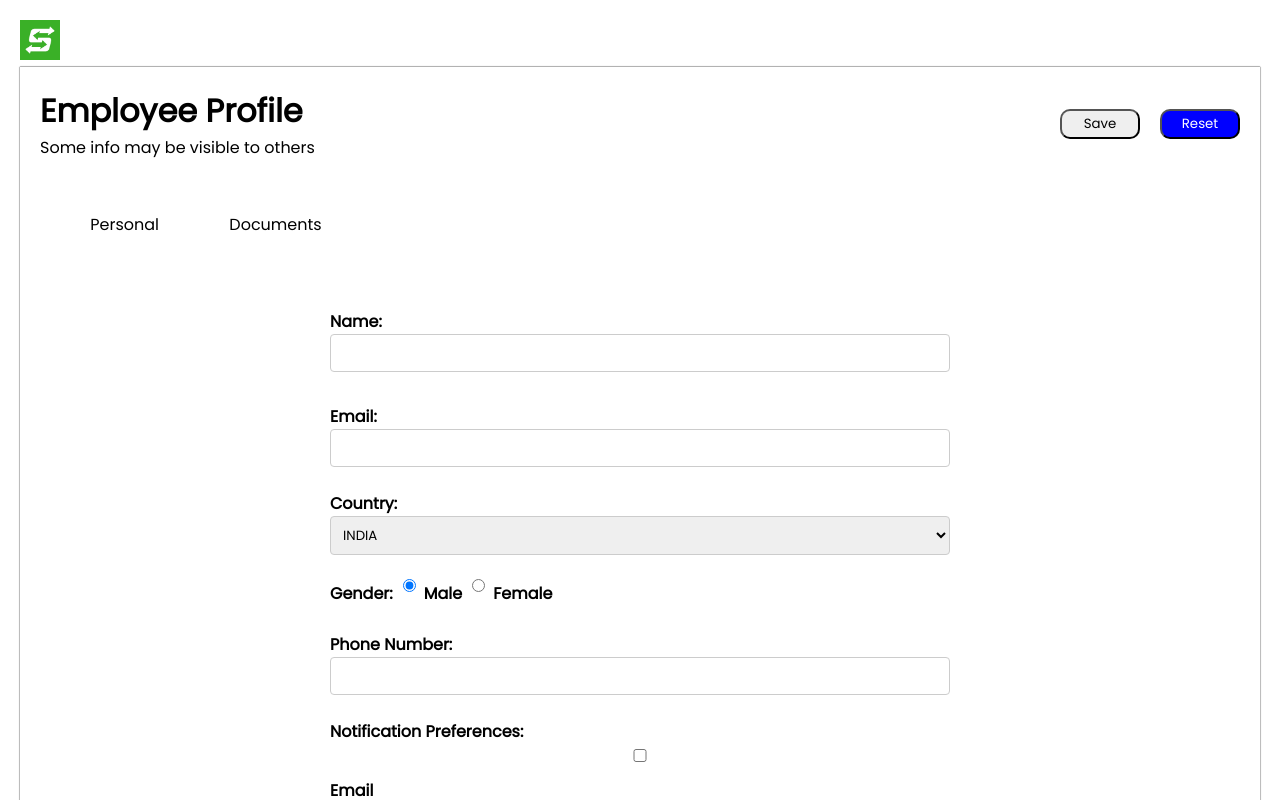
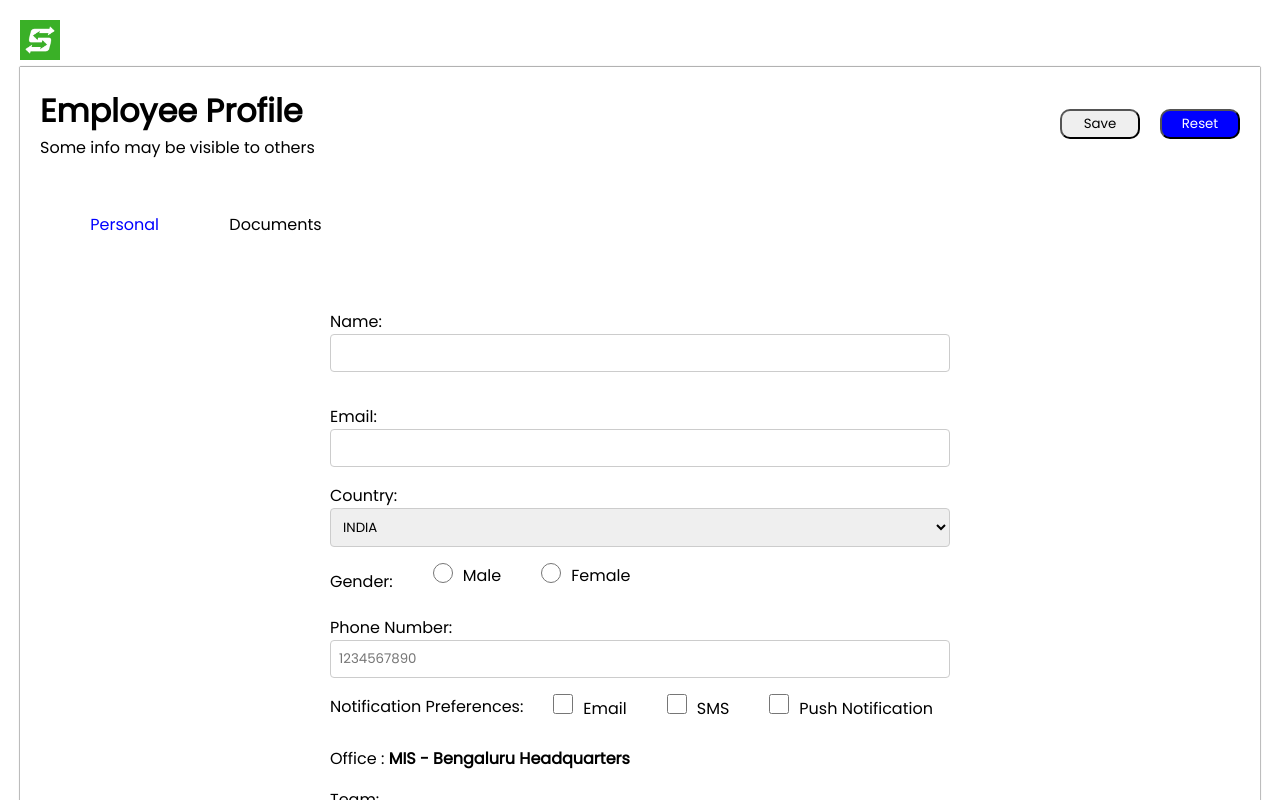
Before and after one commit to ydpatel0309/Employee-Onboarding-Form-Moveinsync, a React (Create React App) app: page / in a window 1280 px wide. Shown: the top 800 px of the page. Built offline with nearby package versions, Linux system fonts and the light colour scheme.

Commit message:
added input fields like office and team in personal module, also changed the size of the radio button and checkbox

```diff
--- a/src/App.js
+++ b/src/App.js
@@ -35,14 +35,14 @@ function App() {
                     onClick={() => handlePageChange('Personal')}
                     className={selectedPage === 'Personal' ? 'active' : ''}
                   >
-                    Personal
+                    <span style={{ color: selectedPage === 'Personal' ? 'blue' : 'inherit' }}>Personal</span>
                   </div>
                   <div
                     id="Documents"
                     onClick={() => handlePageChange('Documents')}
                     className={selectedPage === 'Documents' ? 'active' : ''}
                   >
-                    Documents
+                    <span style={{ color: selectedPage === 'Documents' ? 'blue' : 'inherit' }}>Documents</span>
                   </div>
                 </div>
               </div>
--- a/src/Personal.css
+++ b/src/Personal.css
@@ -1,23 +1,21 @@
-*
-{
+* {
     margin: 0;
     padding: 0;
 }
-.form-outer
-{
+
+.form-outer {
     margin-top: 5vh;
     width: 100%;
-    /* height: 100vh; */
     display: flex;
     justify-content: center;
     align-items: center;
 }
-.form-inner
-{
+
+.form-inner {
     width: 50%;
 }
+
 .responsive-form {
-    /* width: 80%; */
     margin: auto;
     padding: 20px;
     background-color: #f5f5f5;
@@ -26,11 +24,6 @@
     box-shadow: 0 0 10px rgba(0, 0, 0, 0.1);
 }
 
-  label {
-    display: block;
-    margin-bottom: 8px;
-    font-weight: bold;
-  }
 
 input,
 select {
@@ -47,7 +40,16 @@
 }
 
 input[type="radio"] {
-    margin-right: 8px;
+    margin-left: 30px;
+    margin-right: 10px;
+    width: 20px;
+    height: 20px;
+}
+input[type="checkbox"] {
+    margin-left: 30px;
+    margin-right: 10px;
+    width: 20px;
+    height: 20px;
 }
 
 #submit_button {
@@ -64,24 +66,41 @@
     background-color: #0056b3;
 }
 
-  .gender {
+.gender{
     display: flex;
     align-items: center;
 }
 
-.gender_lable, .gender_male, .gender_female {
+.gender_lable,
+.gender_male,
+.gender_female{
     margin-right: 10px;
     display: flex;
-    justify-content: center;
-    align-items: center;
 }
 
+.Notifications {
+    display: flex;
+}
+
+.Preferences {
+    margin-right: 10px;
+}
 
 /* Media query */
 @media (max-width: 600px) {
+
     input,
     select,
     button {
         width: 100%;
     }
+
+    .Preferences,.Notification {
+        flex-direction: column;
+
     }
+    .form-inner {
+        width: 80%;
+    }
+
+}
--- a/src/Personal.js
+++ b/src/Personal.js
@@ -2,7 +2,6 @@ import React, { useState } from "react";
 import "./Personal.css";
 
 const countries = ["INDIA","USA", "Canada", "UK", "Australia"];
-const teams = ["Team A", "Team B", "Team C"];
 const NotificationPreferences = ["Email", "SMS", "Push Notification"];
 
 const Personal= () => {
@@ -10,11 +9,11 @@ const Personal= () => {
     name: "",
     email: "",
     country: countries[0],
-    gender: "male",
+    gender: "",
     phone: "",
     notificationPreferences: [],
-    office: "",
-    team: teams[0],
+    office: " MIS - Bengaluru Headquarters",
+    team: "",
   });
 
   const handleChange = (e) => {
@@ -94,23 +93,24 @@ const Personal= () => {
 
           <label className="gender_female">
             <input type="radio" name="gender" value="female" checked={formData.gender === "female"} onChange={handleChange}/>Female</label>
-          </div>
-
+            </div>
         <label>
           Phone Number:
           <input
             type="tel"
             name="phone"
+            placeholder="1234567890"
             value={formData.phone}
             onChange={handleChange}
           />
         </label>
 
-            <label>
+            <label className="Notifications">
               Notification Preferences:
               {NotificationPreferences.map((preference) => (
                 <div key={preference}>
-                  <label>
+
+                  <label className="Preferences">
                     <input
                       type="checkbox"
                       name="notificationPreferences"
@@ -123,6 +123,15 @@ const Personal= () => {
                 </div>
               ))}
             </label>
+            <div className="Office">
+            <lable>Office : <b>MIS - Bengaluru Headquarters</b></lable>
+            </div>
+
+            <div className="Team">
+            <lable>Team:<input type="text" name="team" placeholder="Font End - Engineering"value={formData.team} onChange={handleChange}></input></lable>
+            </div>
+
+
             <button type="submit" id="submit_button">Submit</button>
           </form>
         </div>
```
Lines whose indentation alone changed are shown as unchanged.
